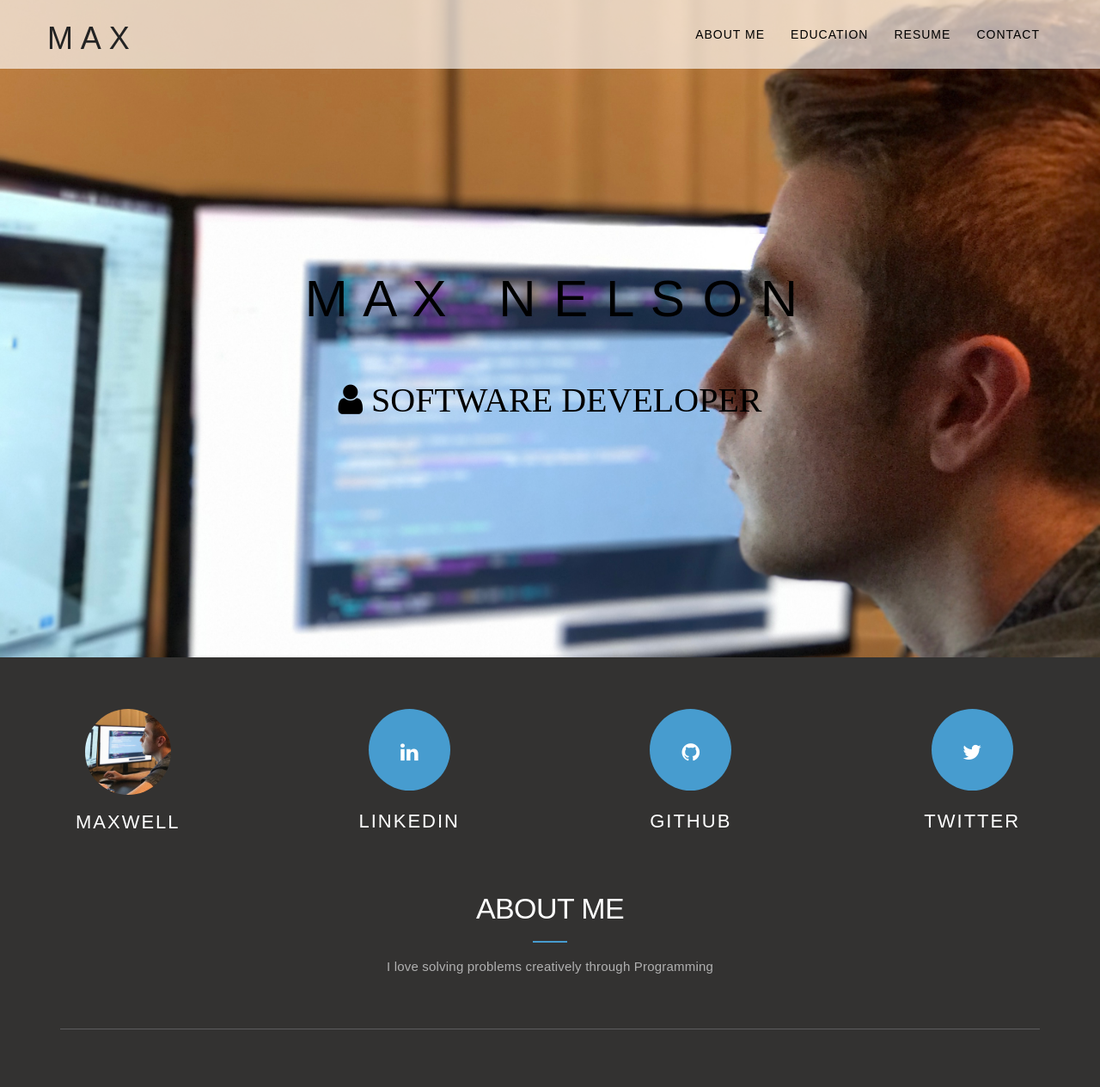
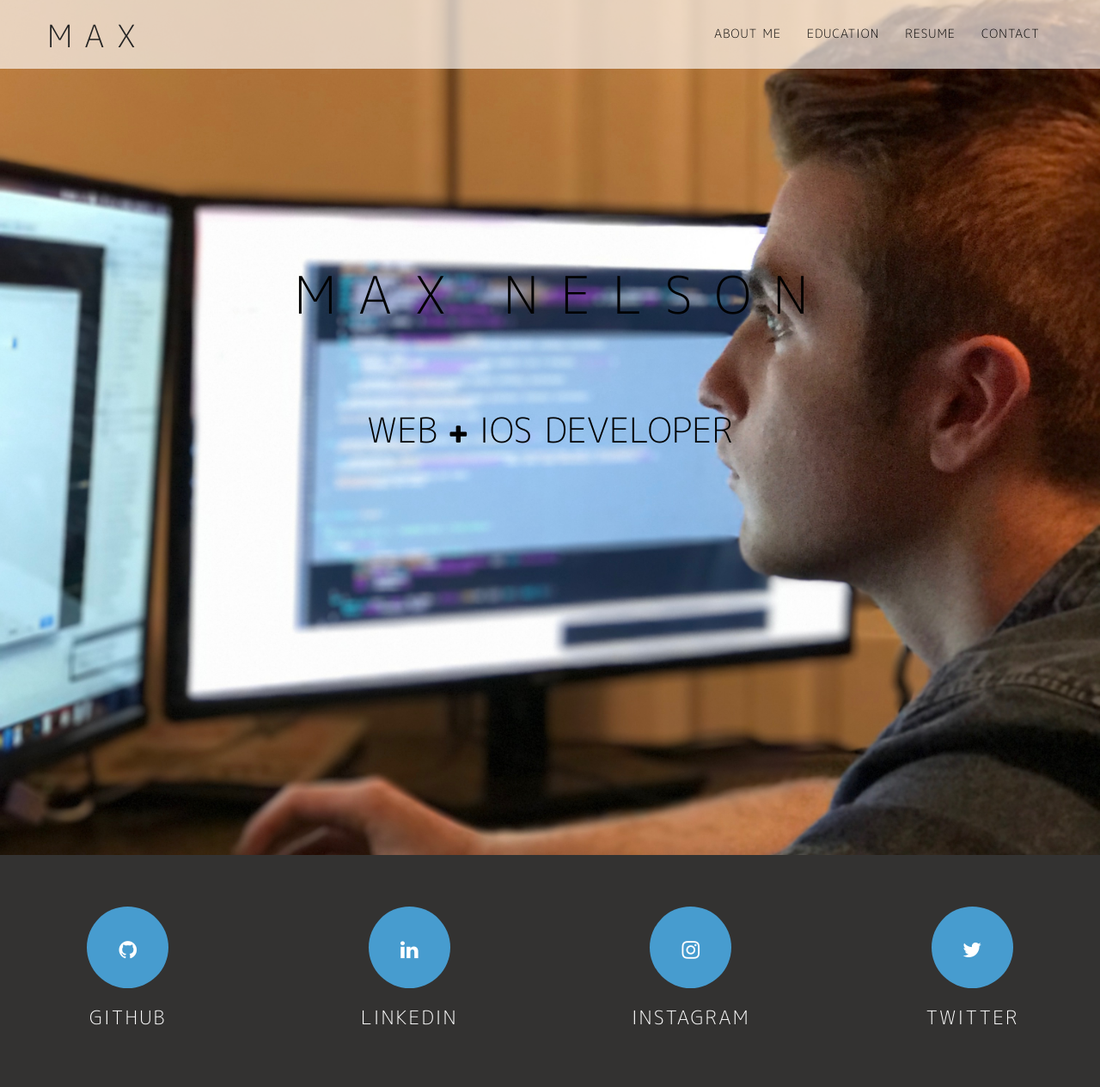
Before and after one commit to Maxnelson997/Maxnelson997.github.io, a plain HTML site: page index.html in a window 1280 px wide. Shown: the top 1265 px of the page at 86% size. Drawn offline with nearby package versions, Linux system fonts and the light colour scheme; some packages are replaced by stand-ins of ours; a script that the page names is missing.

Commit message:
media queries

```diff
--- a/css/style.css
+++ b/css/style.css
@@ -3,23 +3,32 @@
 
 @font-face {
     font-family: "mplus-1c-regular";
-    src: url(fonts/mplus-1c-regular.ttf);
+    src: url(../fonts/mplus-1c-regular.ttf);
 }
 
 @font-face {
     font-family: "mplus-1c-bold";
-    src: url(fonts/mplus-1c-bold.ttf);
+    src: url(../fonts/mplus-1c-bold.ttf);
 }
+@font-face {
+    font-family: "mplus-1c-light";
+    src: url(../fonts/mplus-1c-light.ttf);
+}
+
+
 /*--------------------
 1. General
 --------------------*/
+html * {
+	font-family: "mplus-1c-light", Sans-serif;
+}
 html, body {
     max-width: 100%;
     overflow-x: hidden;
 }
 body {
 	margin: 0px;
-	font-family: "M+ 1c light", Sans-serif;
+	font-family: "mplus-1c-light", Sans-serif;
 }
 
 h1,
@@ -30,12 +39,12 @@ h5,
 h6 {
 	font-weight: 200;
 	letter-spacing: 0.4px;
-	font-family: "M+ 1c light", Sans-serif;
+	font-family: "mplus-1c-light", Sans-serif;
 	color: #232323;
 }
 
 p {
-	font-family: 'M+ 1c light', sans-serif;
+	font-family: 'mplus-1c-light', sans-serif;
 	font-size: 15px;
 	font-weight: 100;
 	line-height: 23px;
@@ -62,7 +71,6 @@ a, a:hover, a:focus, a:active, a.active {
 
 @media (min-width: 768px) {
 	section {
-
 		padding: 150px 0;
 	}
 }
@@ -79,7 +87,7 @@ ul {
 ul li {
     list-style: none;
     padding-bottom: 10px;
-    font-family: 'M+ 1c light', sans-serif;
+    font-family: 'mplus-1c-light', sans-serif;
     font-size: 14px;
     font-weight: 100;
     line-height: 23px;
@@ -122,7 +130,7 @@ section ul li:before {
 }
 .navbar-default .navbar-brand {
 	color: #fff;
-	font-family: "M+ 1c",sans-serif;
+	font-family: "mplus-1c-light",sans-serif;
 	padding: 0px;
 }
 .navbar-default .navbar-brand:hover,.navbar-default .navbar-brand:focus,.navbar-default .navbar-brand:active,.navbar-default .navbar-brand.active {
@@ -142,7 +150,7 @@ section ul li:before {
 	background-color: #479CCF;
 }
 .navbar-default .nav li a {
-	font-family: "M+ 1c",sans-serif;
+	font-family: "mplus-1c-light",sans-serif;
 	text-transform: uppercase;
 	font-weight: 100;
 	letter-spacing: 1px;
@@ -229,11 +237,18 @@ header .intro-text {
 @media (max-width: 550px){
 	/*while the screen is less than 550px*/
 	header {
-		background-position: center -100px;
-		padding-bottom: 100px;
+		background-position: center -50px;
+		padding-bottom: 220px;
 	}
 }
 
+@media (max-width: 768px){
+	/*while the screen is less than 550px*/
+	header {
+		background-position: center -50px;
+		padding-bottom: 220px;
+	}
+}
 
 @media (min-width: 768px) {
 	/*while the screen is more than 768px*/
@@ -244,41 +259,44 @@ header .intro-text {
 
     }
     header{
-    	background-position: center -50px;
+    	background-position: center 100px;
     	padding-bottom: 100px;
     }
 }
 
 @media (min-width: 900px) {
     header{
-    	background-position: center -250px;
+    	background-position: center -100px;
+    	padding-bottom: 100px;
     }
 }
 
 @media (min-width: 1200px) {
     header{
     	background-position: center -300px;
+    	padding-bottom: 300px;
     }
 }
 
 
-@media (min-width: 1300px) {
+@media (min-width: 1500px) {
     header{
-    	background-position: center -500px;
+    	background-position: center -350px;
     	padding-bottom: 300px;
     }
 }
 
-@media (min-width: 1700px) {
+@media (min-width: 1600px) {
     header{
-    	background-position: center -700px;
-    	padding-bottom: 500px;
+    	background-position: center -550px;
+    	padding-bottom: 400px;
     }
 }
 
-@media (min-width: 2200px) {
+@media (min-width: 2000px) {
     header{
-    	background-position: center -900px;
+    	background-position: center -700px;
+    	padding-bottom: 600px;
     }
 }
 
@@ -294,7 +312,7 @@ header .intro-text .intro-lead-in {
 	background-color: rgba(255, 255, 255, 0.65);
 	margin-bottom: 25px;
 	padding: 4px 20px;
-	font-family: "M+ 1c light",sans-serif;
+	font-family: "mplus-1c-light",sans-serif;
 	font-size: 19px;
 	color: #3E3E3E;
 	font-weight: 200;
@@ -309,22 +327,25 @@ header .intro-text .intro-lead-in {
     margin-bottom: 45px;
 	}
 }
+
 .spacer {
 	margin-left: 20px;
 	margin-right: 20px;
 }
 header .intro-text .intro-heading {
-
-	font-weight: 200;
+	font-weight: 100;
 	font-size: 30px;
 	line-height: 48px;
 	margin-bottom: 25px;
 	letter-spacing: -3px;
 	word-spacing: 10px;
 	color: black;
+	margin: 0px 80px auto;
 }
+
 header .intro-sd {
 	font-size: 20px;
+	margin: 80px auto;
 }
 
 
@@ -349,11 +370,8 @@ header .intro-sd {
 }
 
 .maxpic{
-
 	width: 100px;
 	height: 100px;
-
-
 }
 
 .maxcontainer{
@@ -365,7 +383,7 @@ header .intro-sd {
 	font-size: 34px;
 	text-transform: uppercase;
 	color: #479CCF;
-	font-weight: 200;
+	font-weight: 100;
 	letter-spacing: -0.6px;
 	position: relative;
 	margin-bottom: 20px;
@@ -407,7 +425,7 @@ header .intro-sd {
 }
 
 .mz-module-about h3 {
-	font-weight: 200;
+	font-weight: 100;
 	font-size: 22px;
 	text-transform: uppercase;
 	color: #000000;
@@ -690,7 +708,7 @@ font-size: 11px;
 	color: #fff;
     background-color: #479CCF;
     /* border-color: #726FB9; */
-    font-family: "M+ 1c light",sans-serif;
+    font-family: "mplus-1c-light",sans-serif;
     text-transform: uppercase;
     font-weight: 100;
     border-radius: 0;
--- a/index.html
+++ b/index.html
@@ -65,26 +65,25 @@
 				<div class="slider-container">
 					<div class="intro-text">
 						<div class="intro-heading">M a x <span class="spacer"></span> N e l s o n</div>
-						<div id="softwaredev" class="bounce intro-sd fa fa-user ot-square"> Software Developer </div>
+						<div class="softwaredev bounce intro-sd ot-square"> Web <i class="fa fa-plus" aria-hidden="true" style="font-size:25px"></i>  iOS Developer </div>
 					</div>
 				</div>
 			</div>
 		</header>
-
+		<!-- <i class="fa fa-plus" aria-hidden="true" style="font-size:25px"></i> -->
 
 		<section id="about" class="dark-bg">
 
 
 			<section >
 				<div id="links" class="row">
+
 					<div class="col-md-3 text-center">
-						<div class="mz-module-about maxcontainer">
-							<img class="htmlbutton maxpic img-circle"   src="images/me1.jpg" alt="Maxpic">
-							<h3>Maxwell</h3>
+						<div class="mz-module-about">
+							<button type="Button" class="htmlbutton fa fa-github ot-circle"></button>
+							<h3>Github</h3>
 						</div>
 					</div>
-					<!-- about module -->
-
 					<div class="col-md-3 text-center">
 						<div class="mz-module-about">
 							<button type="Button" class="htmlbutton fa fa-linkedin ot-circle"></button>
@@ -93,12 +92,15 @@
 					</div>
 					<!-- end about module -->
 					<!-- about module -->
+
 					<div class="col-md-3 text-center">
-						<div class="mz-module-about">
-							<button type="Button" class="htmlbutton fa fa-github ot-circle"></button>
-							<h3>Github</h3>
+						<div class="mz-module-about maxcontainer">
+							<button type="Button" class="htmlbutton fa fa-instagram ot-circle"></button>
+							<!--<img class="htmlbutton maxpic img-circle"   src="images/me1.jpg" alt="Maxpic">-->
+							<h3>Instagram</h3>
 						</div>
 					</div>
+					<!-- about module -->
 					<!-- end about module -->
 					<!-- about module -->
 					<div class="col-md-3 text-center">
@@ -109,7 +111,6 @@
 					</div>
 
 					<!-- end about module -->
-
 				</div>
 			</div>
 			<!-- /.container -->
--- a/js/scripts.js
+++ b/js/scripts.js
@@ -39,8 +39,8 @@ function checkNames(className){
   if(className.includes("twitter")){
     className = 'https://twitter.com/MaximusAsher';
   } else
-  if(className.includes("maxpic")){
-    className = 'http://maxnelsondevelopment.com';
+  if(className.includes("instagram")){
+    className = 'https://www.instagram.com/maxashernelson';
   }
 
   return className;
```
Also changed, not shown: 2 other files.
